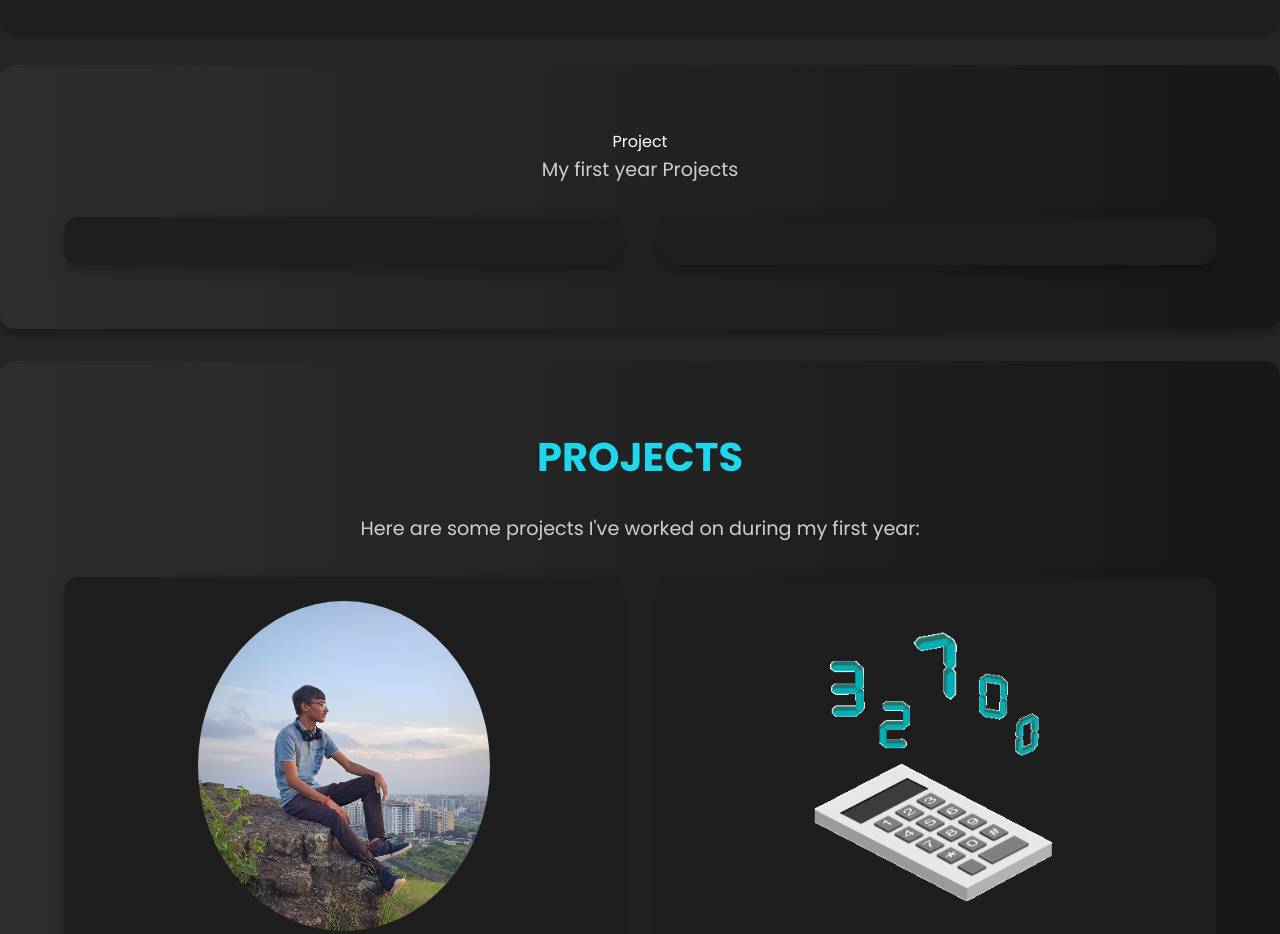
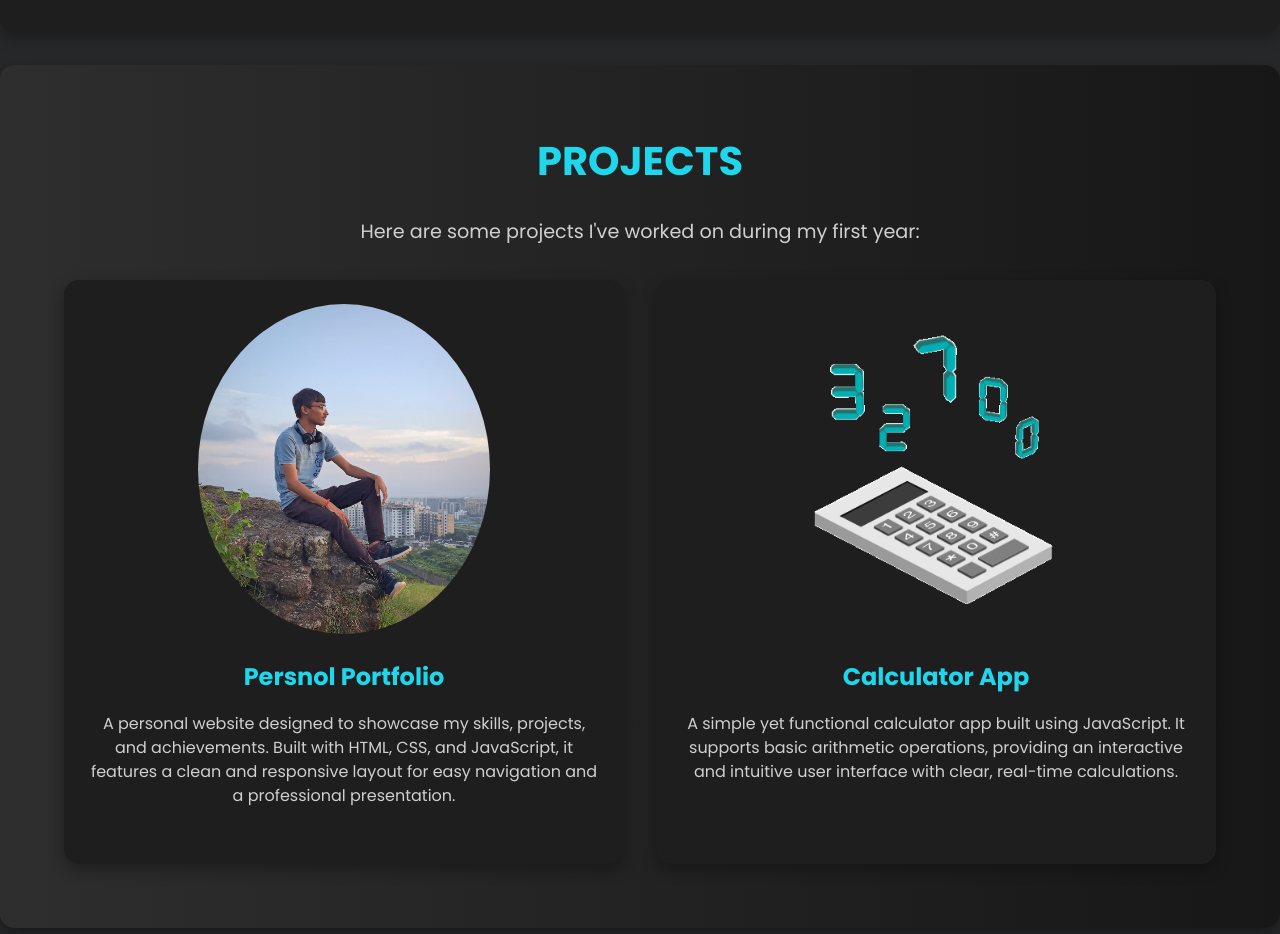
Before and after one commit to Harikrushn9118/my_Portfolio, a plain HTML site: page index.html in a window 1280 px wide. Shown: the part 2580-3514 px from the top of the page. Drawn offline with nearby package versions, Linux system fonts and the light colour scheme; a web font is replaced by a local one.

Commit message:
remove Project

```diff
--- a/index.html
+++ b/index.html
@@ -134,14 +134,6 @@
       </div>
     </section>
     <section class="Project">
-      <h1s>Project</h1>
-      <p>My first year Projects</p>
-      <div id="first_year">
-        <div id="pro_1"></div>
-        <div id="pro_2"></div>
-      </div>
-    </section>
-    <section class="Project">
       <h1>Projects</h1>
       <p>Here are some projects I've worked on during my first year:</p>
       <div id="first_year">
```
